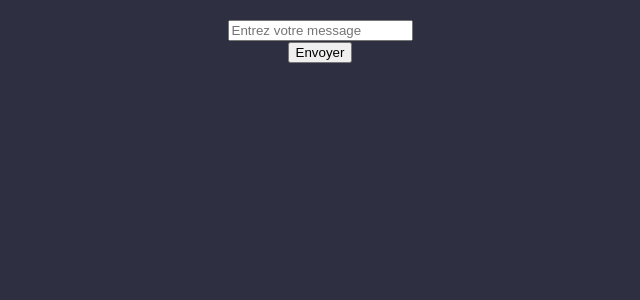
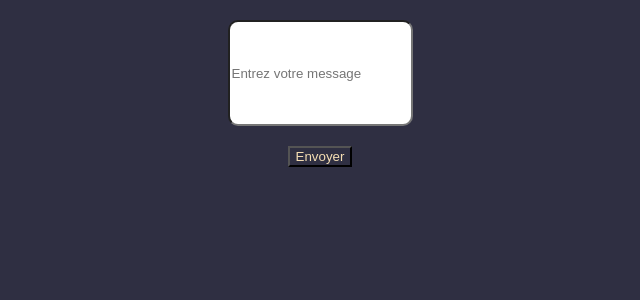
Before and after one commit to alexissengangabo07/nodejs-chat-app, a React (Create React App) app in the folder client/: page / in a window 1280 px wide. Shown: the top 300 px of the page, without its empty margins (320-960 px from the left). Built offline with nearby package versions, Linux system fonts and the light colour scheme.

Commit message:
Style de boutton envoyer

```diff
--- a/client/src/index.css
+++ b/client/src/index.css
@@ -14,5 +14,11 @@ code {
 }
 .input{
   margin-top: 20px;
-  height: ;
+  height: 100px;
+  border-radius: 10px;
 }
+.Envoyer{
+  background-color: rgb(47, 47, 66);
+  margin-top: 20px;
+  color: wheat;
+}
```
